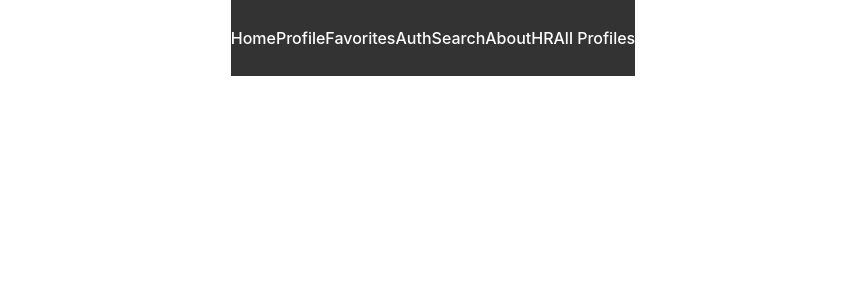
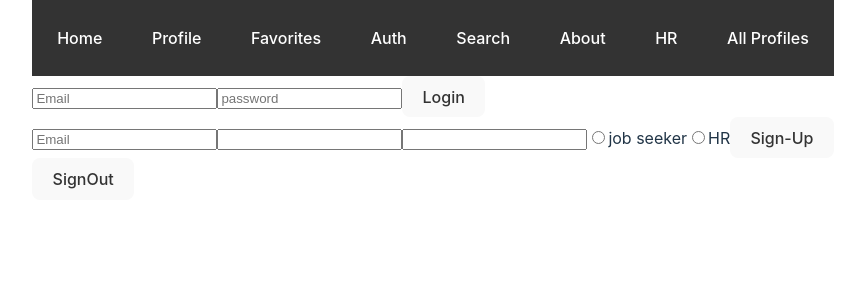
Before and after one commit to JonathanHaz/JobQ, a React (Vite) app: page /auth in a window 1280 px wide. Shown: the top 300 px of the page, without its empty margins (207-1072 px from the left). Built offline with nearby package versions, Linux system fonts and the light colour scheme; no server answers.

Commit message:
Aded Auth and JobFinder Links

```diff
--- a/src/App.jsx
+++ b/src/App.jsx
@@ -1,5 +1,7 @@
 import Home from "./pages/Home/Home";
 import Navbar from "./components/Navigation/Navbar";
+import Auth from './pages/Auth/Auth'
+import JobFinder from "./pages/JobFinder/JobFinder";
 
 import { Routes, Route, BrowserRouter } from "react-router-dom";
 
@@ -10,6 +12,8 @@ function App() {
         <Navbar />
         <Routes>
           <Route path="/" element={<Home />} />
+          <Route path="/auth" element={<Auth />} />
+          <Route path="/search" element={<JobFinder />} />
         </Routes>
       </BrowserRouter>
     </>
```
